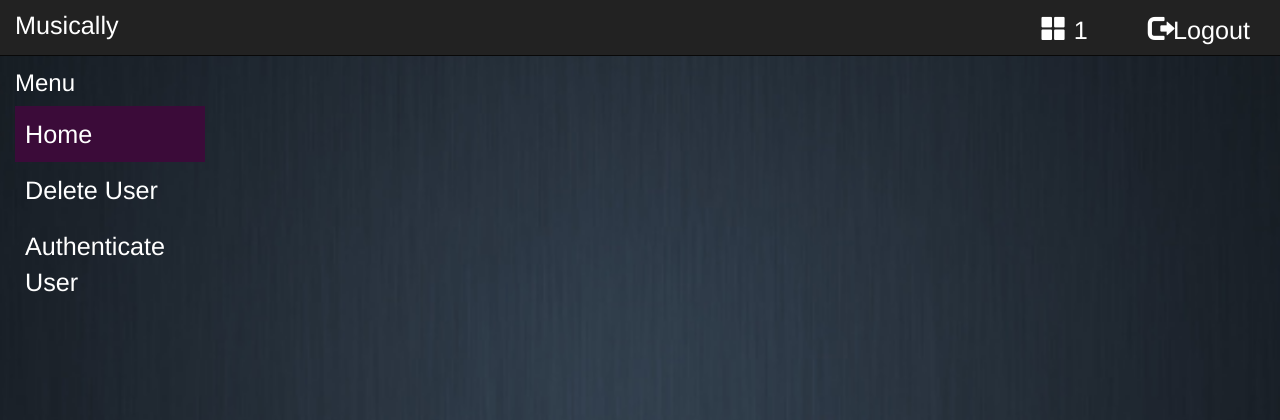
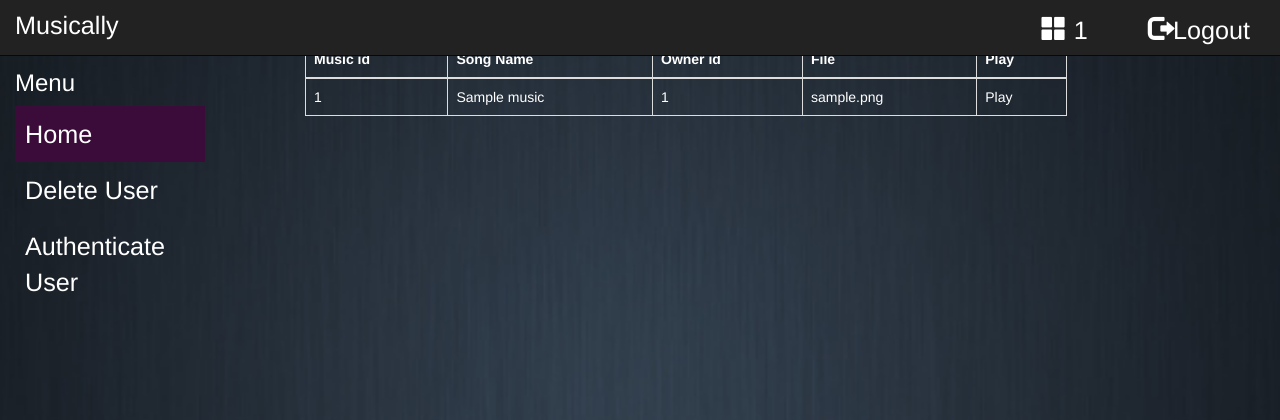
Before and after one commit to SiiiDd1998/Musically, a PHP site: page /playmusic.php in a window 1280 px wide. Shown: the top 420 px of the page. Run offline with PHP 8.4, Linux system fonts and the light colour scheme; a user stored in the database is signed in; tables that the repository leaves empty hold one stand-in row (values such as "Sample post"); some libraries are stand-ins or nearby versions.

Commit message:
Play music

```diff
--- a/playmusic.php
+++ b/playmusic.php
@@ -29,7 +29,29 @@ session_start();
 
 	<!-- <link rel="icon" href="css/images/ipl-logo1.jpg"> -->
 	<title>Musically</title>
+    <?php
+    $mysqli=mysqli_connect("localhost","root","","musicallydb");
+
+    if(isset($_SESSION['userid'])){
+
+        $sql="select * from musics where owner_id='".$_SESSION['userid']."' ";
+        $values=array();
+
+        $result=mysqli_query($mysqli,$sql);
+
+        $num=mysqli_num_rows($result);
+
+        if($num>0){
+            while($row=mysqli_fetch_array($result,MYSQLI_NUM)){
+                $values[]=$row;
+            }
+        }
+
+    }
+
+?>
 </head>
+
 
 <body>
 
@@ -38,15 +60,32 @@ session_start();
     <?php include 'mynavigation.php';?>
     		<div id='content' class="col-md-10 main">
 
-			<div class="col-md-4 col-sm-4 col-xs-12">
-			</div>
-
-			<div class="col-md-4 col-sm-4 col-xs-12">
 
 
-			</div>
+			<div class="col-md-10 main">
 
-			<div class="col-md-4 col-sm-4 col-xs-12">
+				<table class="table table-bordered table-hover">
+
+					<tr>
+						<thead>
+							<th>Music id</th>
+							<th>Song Name</th>
+							<th>Owner id</th>
+							<th>File</th>
+							<th>Play</th>
+						</thead>
+					</tr>
+                    <?php for($i=0;$i<$num;$i++){ ?>
+					<tr>
+						<td><?= $values[$i][0] ?></td>
+						<td><?= $values[$i][1] ?></td>
+						<td><?= $values[$i][2] ?></td>
+						<td><?= $values[$i][3] ?></td>
+						<td>Play</td>
+					</tr>
+                    <?php }?>
+				</table>
+
 			</div>
 
 		</div>
```
Also changed, not shown: addmusic.php (+33 -8 lines).
